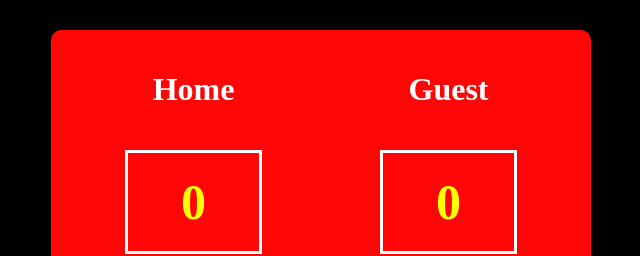
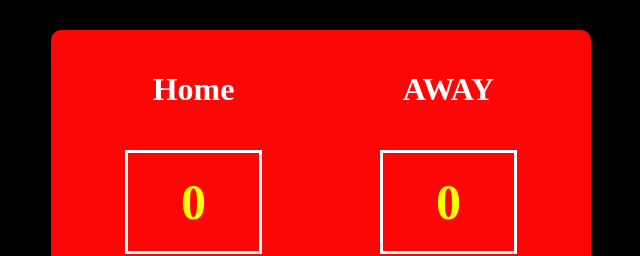
Before and after one commit to Jithin13718/Scoreboard, a plain HTML site: page re_write/index.html in a window 1280 px wide. Shown: the top 256 px of the page, 319-959 px from the left. Drawn offline with Linux system fonts and the light colour scheme.

Commit message:
update guest header

```diff
--- a/re_write/index.html
+++ b/re_write/index.html
@@ -13,7 +13,7 @@
             </div>
             <div class="guest">
                 <h1>
-                    Guest
+                    AWAY
                 </h1>
                 <h2 id="score_guest">0</h2>
                 <button class="btn" onclick="plusone('guest')">+1</button>
```
